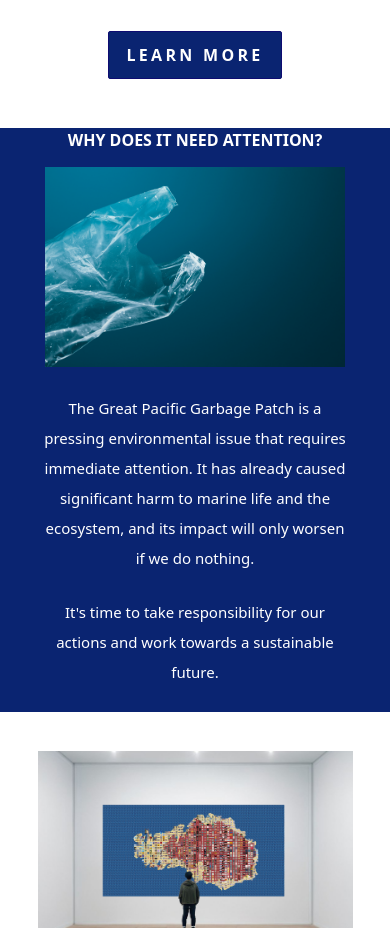
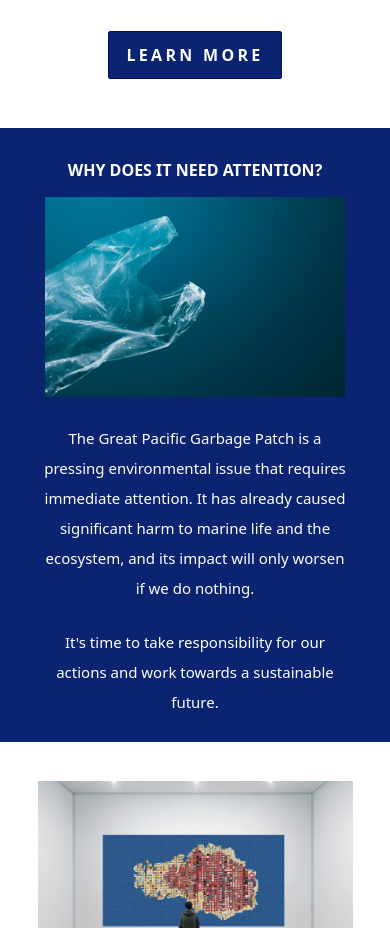
Before and after one commit to Risidio/gpgp, a React (Create React App) app: page /project in a window 390 px wide. Shown: the part 1485-2413 px from the top of the page. Built offline with nearby package versions, Linux system fonts and the light colour scheme; a web font is replaced by a local one.

Commit message:
Reduce the contribution section height

```diff
--- a/src/components/project/Attention.tsx
+++ b/src/components/project/Attention.tsx
@@ -4,7 +4,7 @@ const Attention = () => {
   return (
     <>
       <div className="bg-gpgp-blue md:bg-[white]">
-        <h1 className="text-center text-[white] uppercase md:text-[black] md:mt-[64px] md:pt-[0px] font-[600] font-[600] md:text-[40px] md:leading-[48px]">
+        <h1 className="text-center text-[white] pt-[30px] uppercase md:text-[black] md:mt-[64px] md:pt-[0px] font-[600] font-[600] md:text-[40px] md:leading-[48px]">
           Why does it need attention?
         </h1>
         <div className="w-[100%] grid md:grid-cols-2 mt-[15px] md:mt-[70px] md:border-y-[1px] md:border-black">
--- a/src/components/project/Contribution.tsx
+++ b/src/components/project/Contribution.tsx
@@ -1,7 +1,7 @@
 const ContributionSection = () => {
     return (
         <>
-            <div className="w-[100%] xxl:w-[2560px] xxl:h-[980px] h-[100%] bg-project-page-wave bg-no-repeat bg-cover h-[240px] md:h-[694.37px] xxl:h-[794.37px] pt-[50px] md:pt-[73px] md:mt-[73px] xl:pt-[100px] xxl:pt-[100px] xxxl:pt-[300px]">
+            <div className="w-[100%] xxl:w-[100%] xxl:h-[680px] h-[100%] bg-project-page-wave bg-no-repeat bg-cover h-[240px] md:h-[694.37px] xxl:h-[794.37px] pt-[50px] md:pt-[73px] md:mt-[73px] xl:pt-[100px] xxl:pt-[100px] xxxl:pt-[300px]">
                 <h1 className="text-[16px] md:text-[40px] md:font-[700] uppercase text-white mt-[100.2px] md:mt-[400px] text-center">contribute to the global effort</h1>
                 <h3 className="text-[16px] md:text-[40px] md:font-[700] uppercase text-white text-center">Create a better world</h3>
             </div>
```
